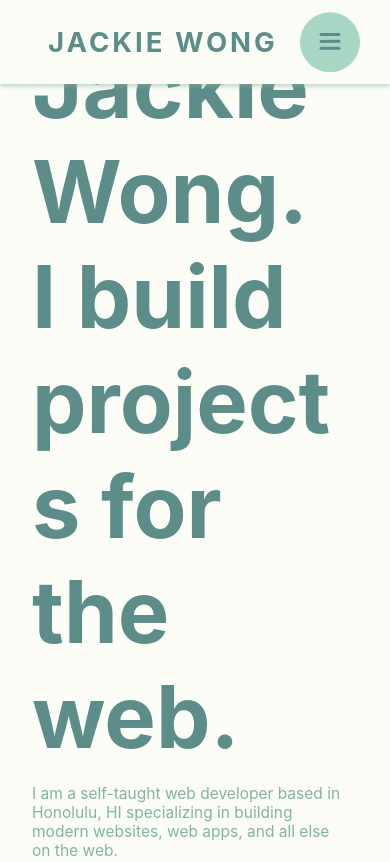
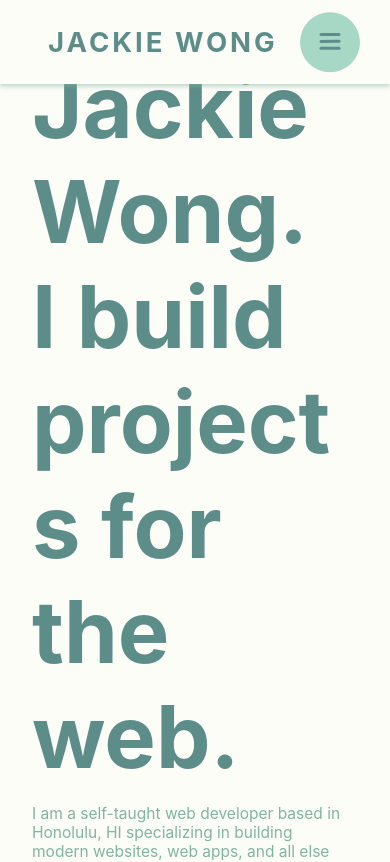
Before and after one commit to jackiewong99/portfolio_v2, a React (Create React App) app: page / in a window 390 px wide. Shown: the top 862 px of the page. Built offline with nearby package versions, Linux system fonts and the light colour scheme.

Commit message:
Update Header component
- Add margin spacing to the top of the Header component for improved mobile viewing.

```diff
--- a/src/Components/Header/Header.js
+++ b/src/Components/Header/Header.js
@@ -32,7 +32,7 @@ const Header = () => {
       initial='initial'
       animate='animate'
     >
-      <motion.div variants={childVariants}>
+      <motion.div variants={childVariants} className={styles.headerName}>
         <p className={styles.caption}>Hello, my name is</p>
         <h1>Jackie Wong.</h1>
       </motion.div>
--- a/src/Components/Header/Header.module.css
+++ b/src/Components/Header/Header.module.css
@@ -18,6 +18,10 @@ h1 {
   margin: 0;
 }
 
+.headerName {
+  margin-top: 20px;
+}
+
 .caption {
   color: var(--secondary-text-color);
   font-size: calc(14px + 0.390625vw);
```
